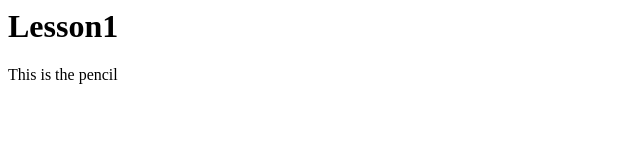
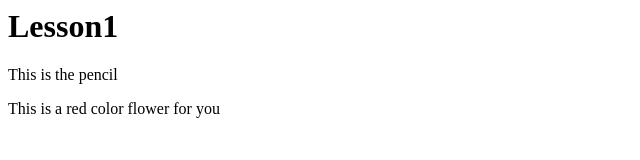
Before and after one commit to KhineZin12924/example, a plain HTML site: page index.html in a window 1280 px wide. Shown: the whole page, without its empty margins (0-640 px from the left). Drawn offline with Linux system fonts and the light colour scheme.

Commit message:
Third commit

```diff
--- a/index.html
+++ b/index.html
@@ -1,2 +1,5 @@
 <h1>Lesson1</h1>
 <p>This is the pencil</p>
+<p>
+    This is a red color flower for you
+</p>
```
